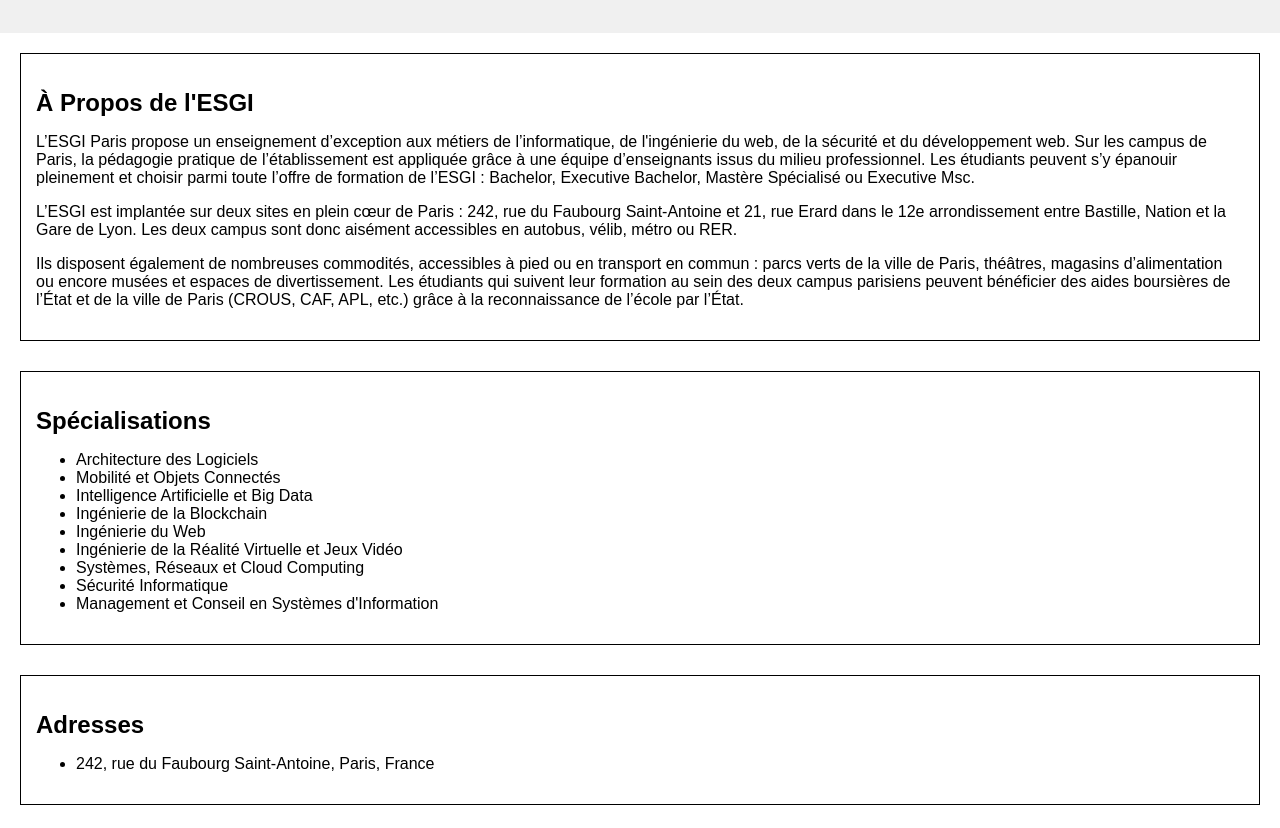
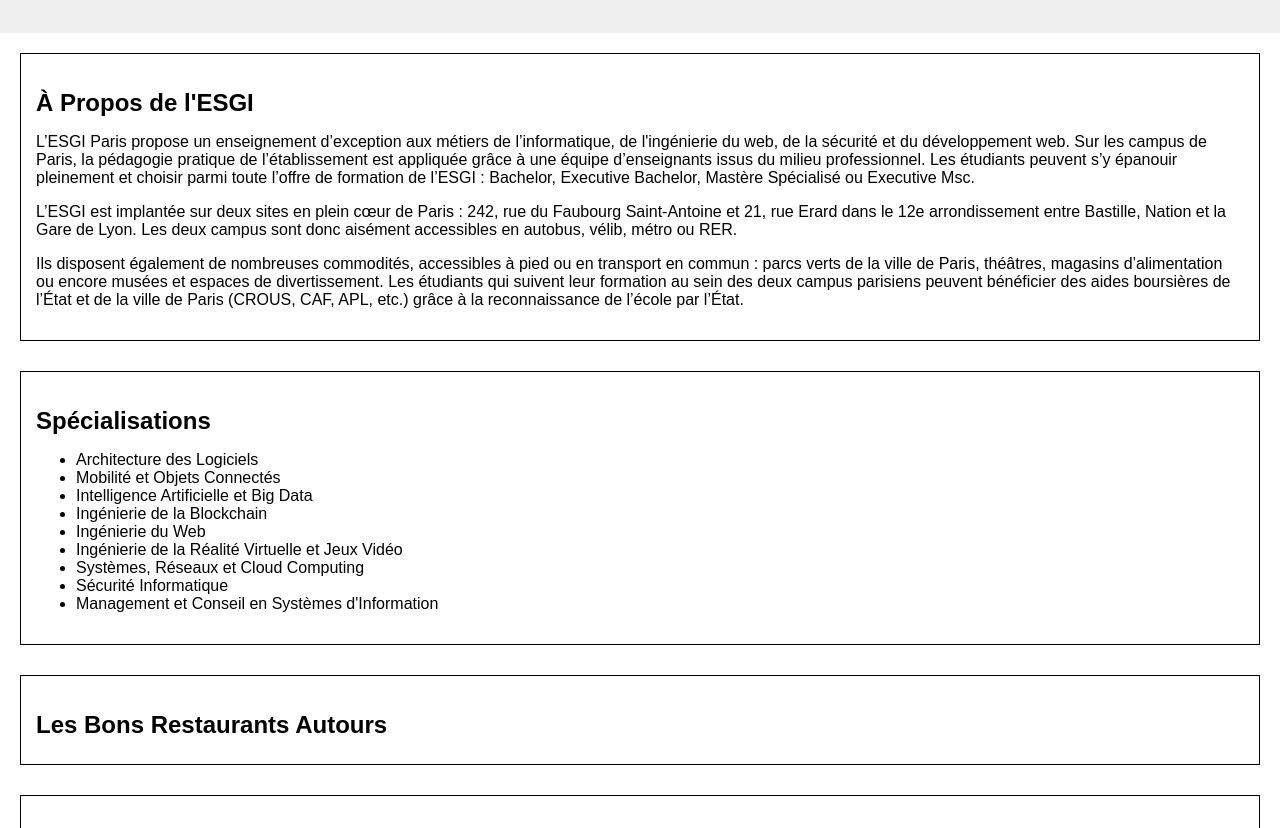
Before and after one commit to Akasuraax/TP-GIT, a plain HTML site: page index.html in a window 1280 px wide. Shown: the part 121-949 px from the top of the page. Drawn offline with Linux system fonts and the light colour scheme.

Commit message:
section near_restaurants added

```diff
--- a/index.html
+++ b/index.html
@@ -36,6 +36,10 @@
       </ul>
     </section>
 
+    <section id="near_restaurants">
+      <h2>Les Bons Restaurants Autours</h2>
+    </section>
+
     <section id="address">
       <h2>Adresses</h2>
       <ul>
```
